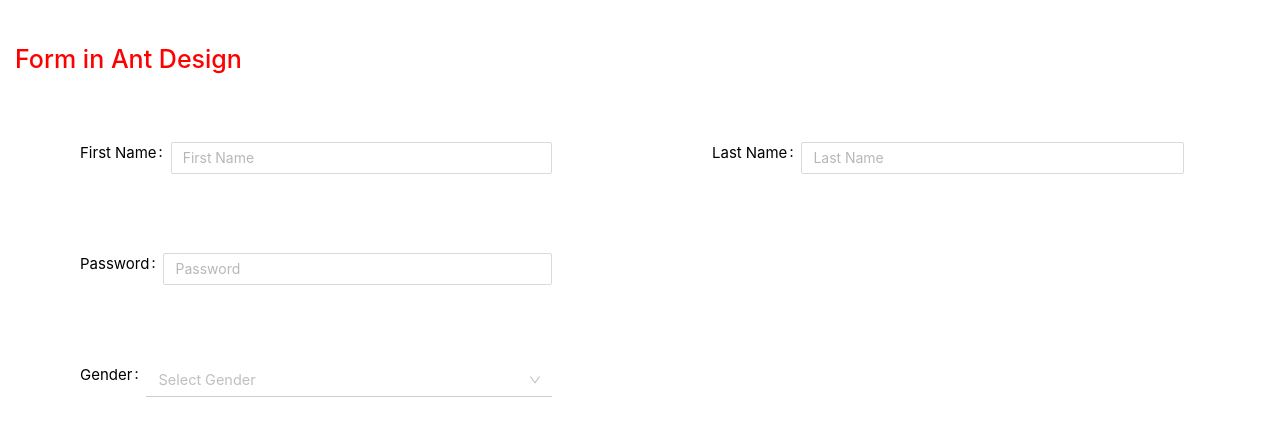
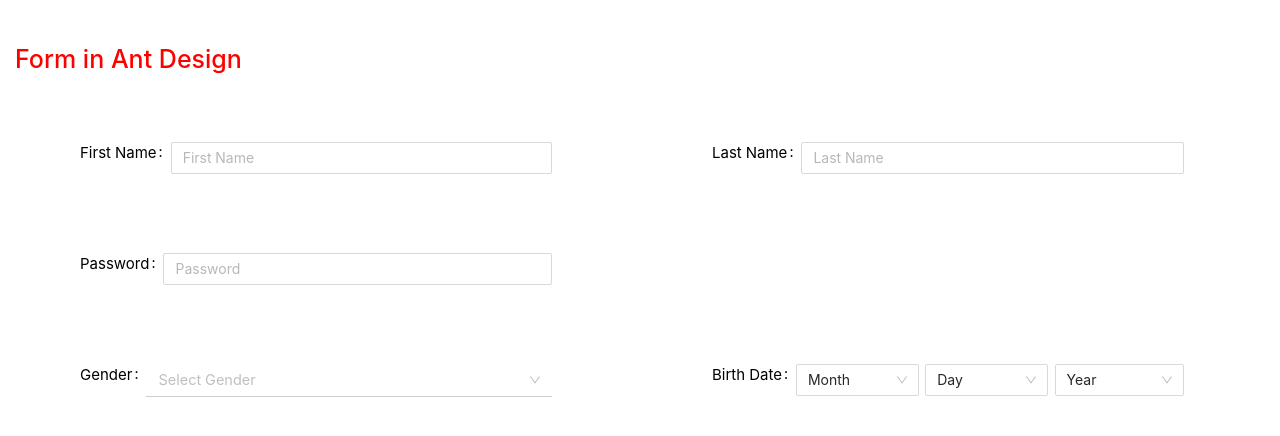
Before and after one commit to Gagandeep-Kaur-01/Ant_Design, a React (Create React App) app: page / in a window 1280 px wide. Shown: the top 436 px of the page. Built offline with nearby package versions, Linux system fonts and the light colour scheme.

Commit message:
inserted 'Birth Date' field

```diff
--- a/src/components/setting/Forms.js
+++ b/src/components/setting/Forms.js
@@ -99,6 +99,11 @@
                             </Select>
                           </FormItem>
                         </Col>
+                        <Col md={12} xs={24}>
+                          <FormItem label="Birth Date">
+                            <BirthDatePicker/>
+                          </FormItem>
+                        </Col>
                     </Row>
 
                   </Col>
```
